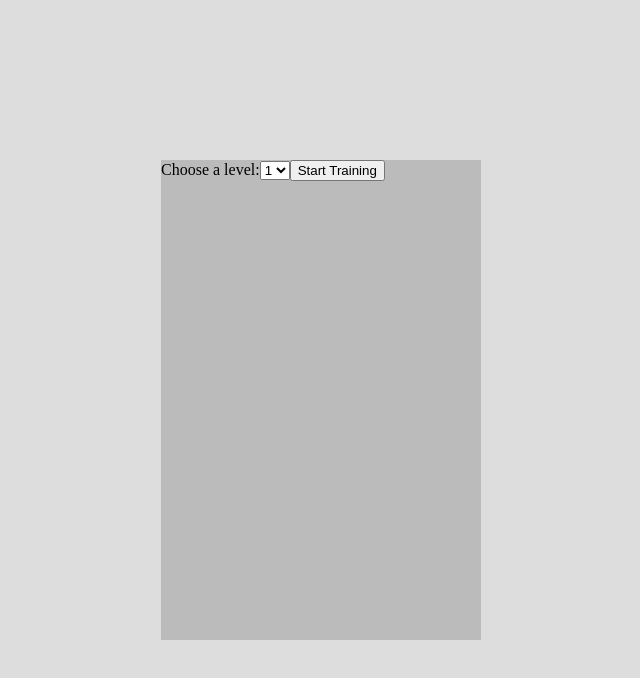
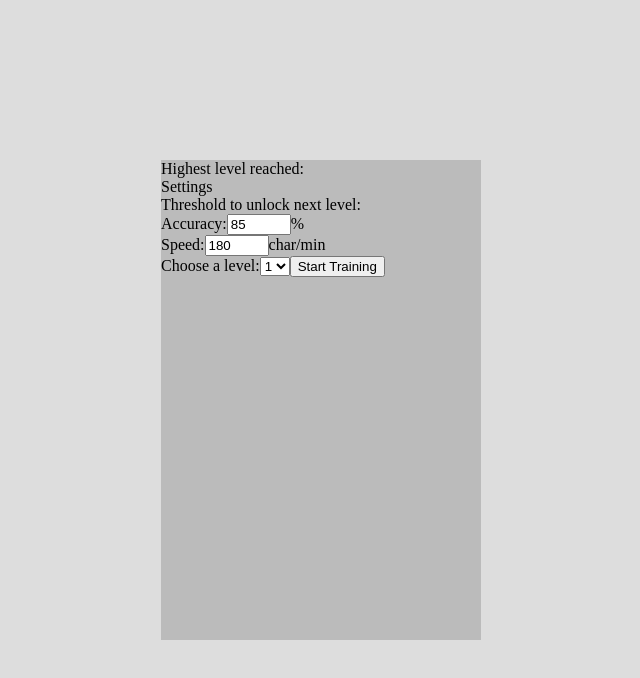
Before and after one commit to 30isnottoolate/typing-trainer, a React app: page / in a window 1280 px wide. Shown: the top 678 px of the page, without its empty margins (319-959 px from the left). Built offline with nearby package versions, Linux system fonts and the light colour scheme.

Commit message:
Add more elements to menu

```diff
--- a/src/components/LevelMenu.tsx
+++ b/src/components/LevelMenu.tsx
@@ -9,6 +9,19 @@ const LevelMenu: React.FC<LevelMenuProps> = ({ }: LevelMenuProps) => {
     return (
         <div className="menu-screen">
             <div className="menu-box">
+                <p>Highest level reached:</p>
+                <p>Settings</p>
+                <p>Threshold to unlock next level:</p>
+                <div>
+                    <label htmlFor="accuracy">Accuracy:</label>
+                    <input type="number" name="accuracy" min="75" max="100" value="85" />
+                    <span>%</span>
+                </div>
+                <div>
+                    <label htmlFor="speed">Speed:</label>
+                    <input type="number" name="speed" min="150" max="300" value="180" />
+                    <span>char/min</span>
+                </div>
                 <label htmlFor="level-selection">Choose a level:</label>
                 <select name="level-selection">
                     <option>1</option>
```
